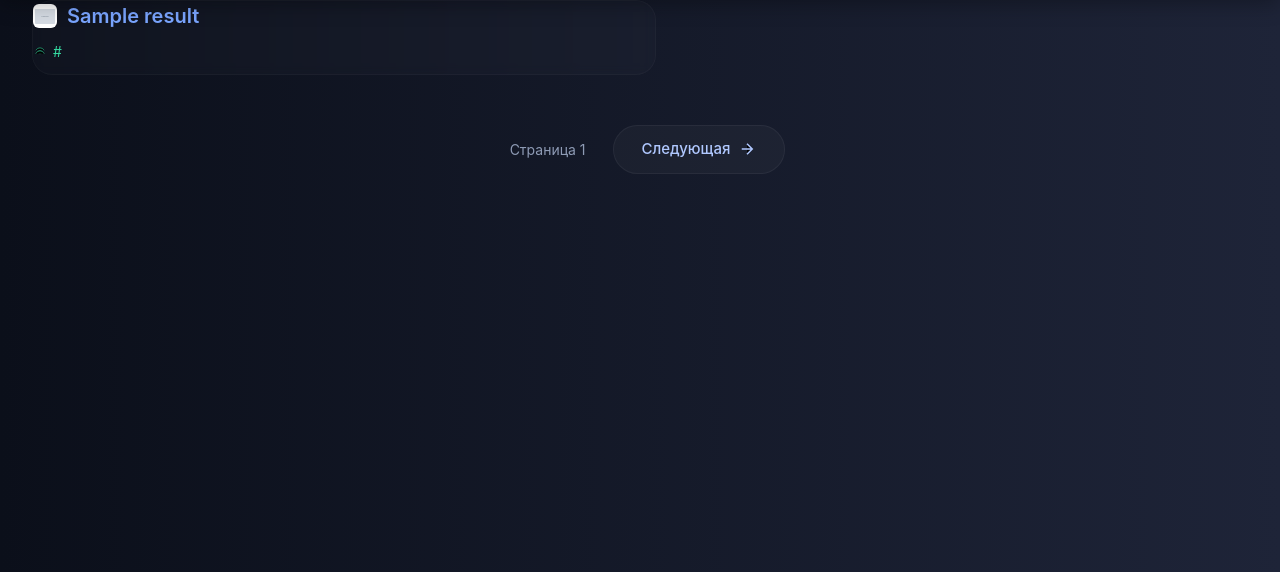
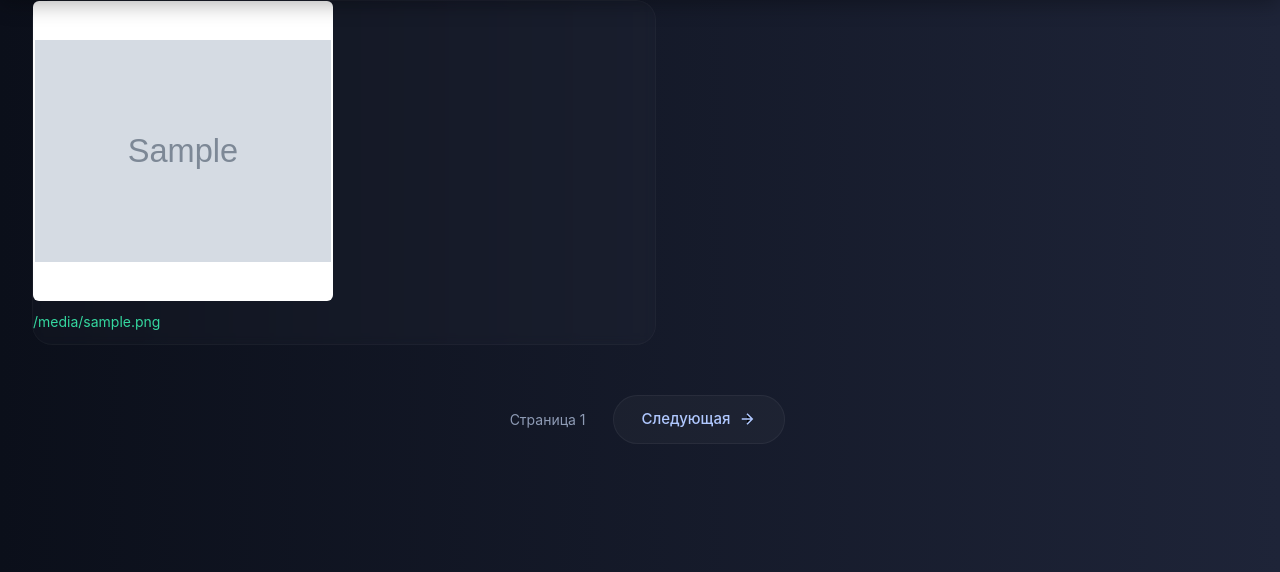
Before and after one commit to Mik-23/browser, a Django app: template mixrech/search/templates/search/videos.html in a window 1280 px wide. Shown: the part 138-710 px from the top of the page. Run offline with Django 5.2, Linux system fonts and the light colour scheme; the template is opened without the code that fills it: most values are stand-ins (such as "Sample title", 1, 10 or a date in 2020); grey boxes marked "Sample" are stand-in pictures; some libraries are stand-ins or nearby versions.

Commit message:
Update videos.html

```diff
--- a/mixrech/search/templates/search/videos.html
+++ b/mixrech/search/templates/search/videos.html
@@ -36,26 +36,21 @@
             </div>
         </div>
         <ul>
-            {% if results %}
+            {% if images %}
             <div>
-                {% for result in results %}
-                <div class="result-card">
-                    <div class="result-title">
-                        {% if result.favicon_url %}
-                        <img src="{{ result.favicon_url }}" alt="" onerror="this.style.display='none'">
-                        {% endif %}
-                        <a href="{{ result.title }}">{{ result.title }}</a>
+                {% for image in images %}
+                    <div class="result-card">
+                        <div class="video-title">
+                            <a href="{{ image.link }}" target="_blank">
+                                <img src="{{ image.url }}" alt="Image" style="max-width: 300px; max-height: 300px;">
+                            </a>
+                        </div>
+                        <div class="video-url">
+                            <a href="{{ image.link }}">
+                            {{ image.link }}
+                            </a>
+                        </div>
                     </div>
-                    <div class="result-url">
-                        <a href="{{ result.url }}">
-                            <svg class="icon" viewBox="0 0 24 24" style="width: 14px; height: 14px;">
-                                <circle cx="12" cy="12" r="3" stroke="currentColor" fill="none"/>
-                                <path d="M19.4 15a8 8 0 00-14.8 0M5 9a8 8 0 0114 0" stroke="currentColor"/>
-                            </svg>
-                            {{ result.url|truncatechars:60 }}
-                        </a>
-                    </div>
-                </div>
                 {% endfor %}
             </div>
             {% else %}
```
